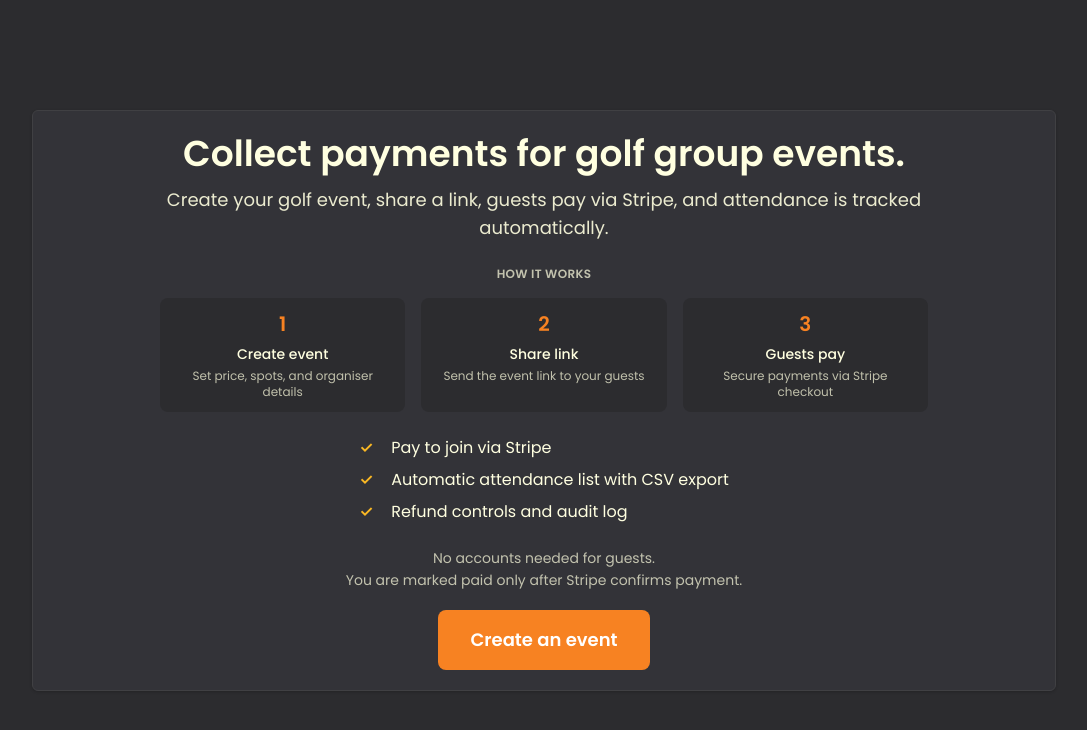
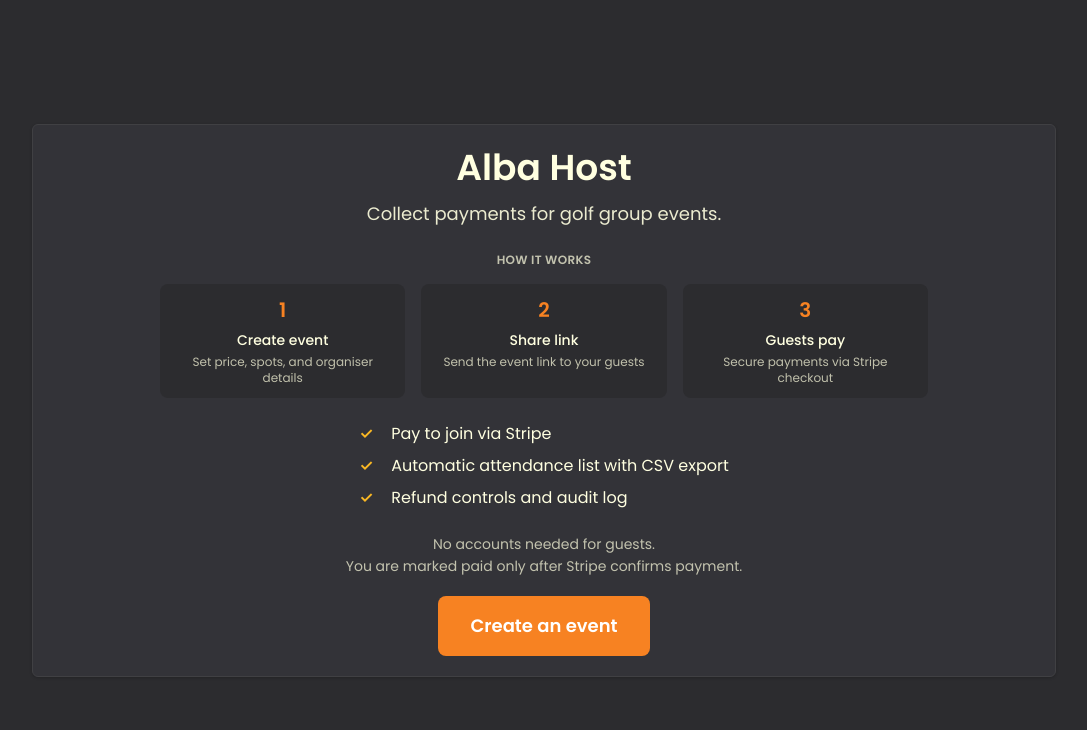
Before and after one commit to CamMacB17/alba-collect-host, a Next.js app: page / in a window 1280 px wide. Shown: the top 730 px of the page, without its empty margins (96-1183 px from the left). Built offline with nearby package versions, Linux system fonts and the light colour scheme.

Commit message:
Copy: update landing hero to Alba Host

```diff
--- a/src/app/page.tsx
+++ b/src/app/page.tsx
@@ -7,11 +7,11 @@
         <div className="card">
           <div className="flex flex-col items-center text-center">
             <h1 className="text-2xl sm:text-3xl md:text-4xl font-semibold mb-2.5 leading-tight" style={{ color: "#FFFFE0" }}>
-              Collect payments for golf group events.
+              Alba Host
             </h1>
 
             <p className="text-base sm:text-lg mb-6 max-w-3xl mx-auto" style={{ color: "#FFFFE0", opacity: 0.9 }}>
-              Create your golf event, share a link, guests pay via Stripe, and attendance is tracked automatically.
+              Collect payments for golf group events.
             </p>
 
             {/* How it works */}
```
